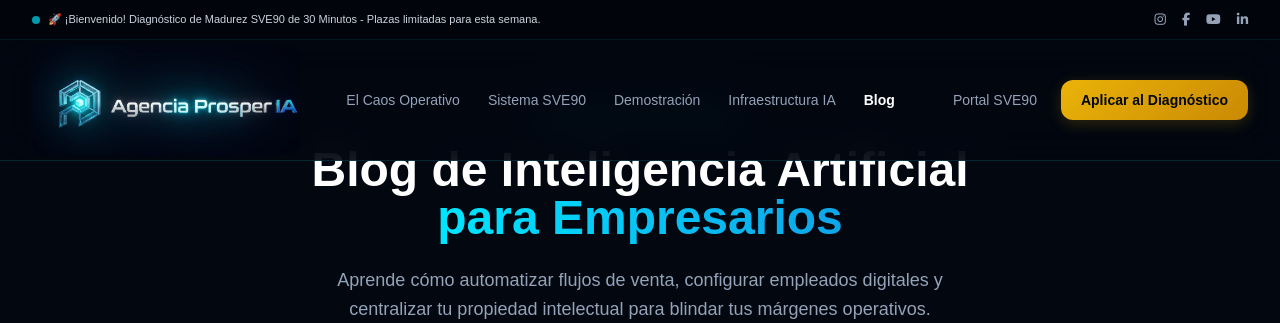
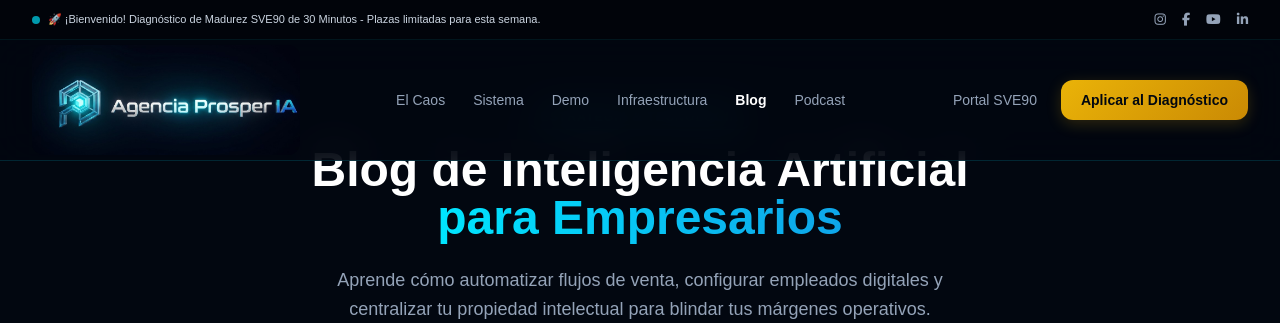
Before and after one commit to ejimenezsys/Agencia, a FastAPI app: page /blog in a window 1280 px wide. Shown: the top 323 px of the page. Run offline with FastAPI, Linux system fonts and the light colour scheme; data comes from the database, SQL or seed files in the repository; some web fonts are replaced.

Commit message:
style: reorganizar y simplificar el menu de navegacion, de modo de incorporar Podcast

```diff
--- a/templates/blog.html
+++ b/templates/blog.html
@@ -195,11 +195,12 @@
         <img src="{{ static_versioned('logo_prosper_ia_cropped.jpg') }}" alt="PROSPER IA" style="height: 110px; max-height: 110px; object-fit: contain;" class="rounded-xl">
       </a>
       <div class="hidden md:flex items-center gap-7">
-        <a href="/index.html#problema" class="text-sm text-slate-400 hover:text-white transition-colors font-medium">El Caos Operativo</a>
-        <a href="/index.html#sistema" class="text-sm text-slate-400 hover:text-white transition-colors font-medium">Sistema SVE90</a>
-        <a href="/index.html#masterclass" class="text-sm text-slate-400 hover:text-white transition-colors font-medium">Demostración</a>
-        <a href="/index.html#arquitectura" class="text-sm text-slate-400 hover:text-white transition-colors font-medium">Infraestructura IA</a>
+        <a href="/index.html#problema" class="text-sm text-slate-400 hover:text-white transition-colors font-medium">El Caos</a>
+        <a href="/index.html#sistema" class="text-sm text-slate-400 hover:text-white transition-colors font-medium">Sistema</a>
+        <a href="/index.html#masterclass" class="text-sm text-slate-400 hover:text-white transition-colors font-medium">Demo</a>
+        <a href="/index.html#arquitectura" class="text-sm text-slate-400 hover:text-white transition-colors font-medium">Infraestructura</a>
         <a href="/blog" class="text-sm text-white transition-colors font-semibold border-b-2 border-cyan-400 pb-1">Blog</a>
+        <a href="/podcast" class="text-sm text-slate-400 hover:text-white transition-colors font-medium">Podcast</a>
       </div>
       <div class="flex items-center gap-3">
         <a href="/login" class="hidden sm:block text-sm font-medium text-slate-400 hover:text-white transition-colors px-3 py-2">Portal SVE90</a>
```
Also changed, not shown: templates/blog_post.html (+5 -4 lines), templates/index.html (+5 -5 lines), templates/podcast.html (+4 -5 lines).
